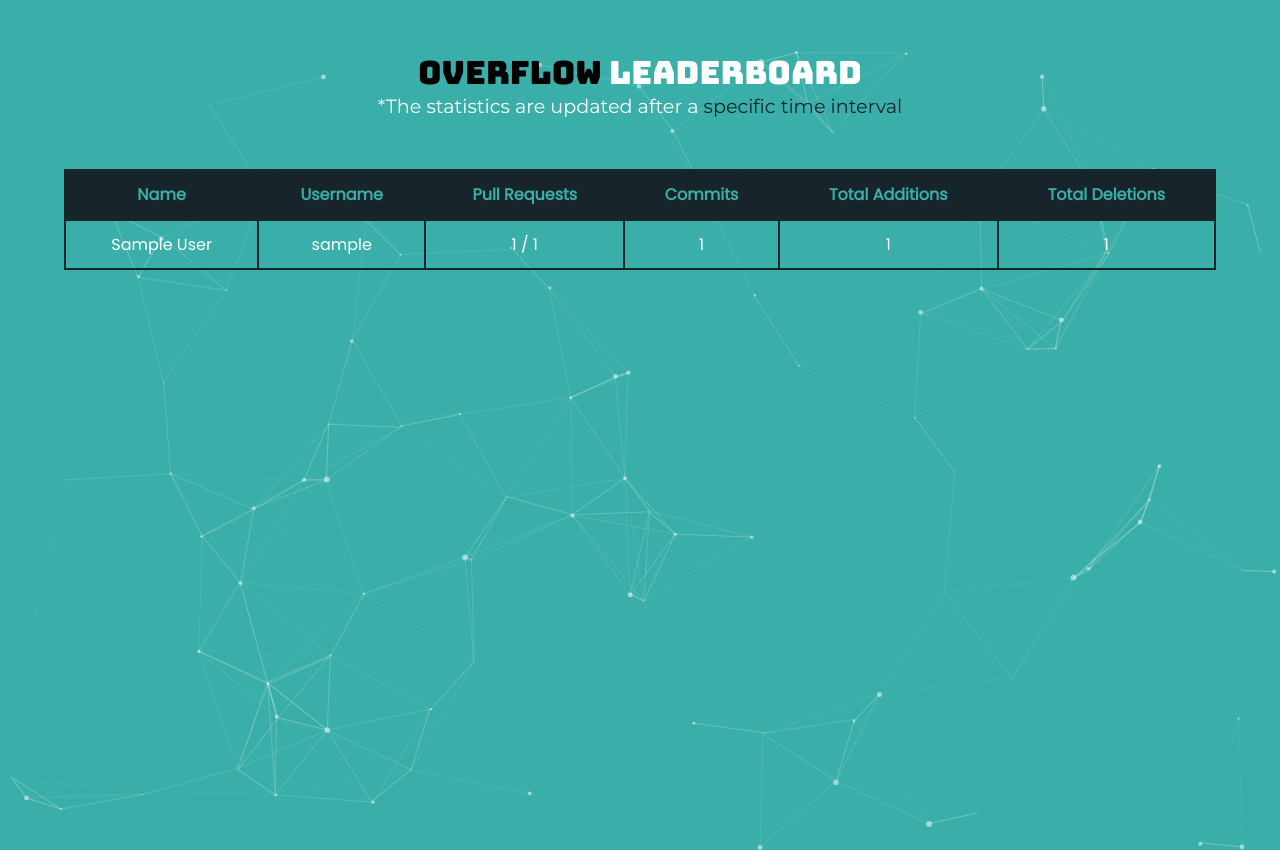
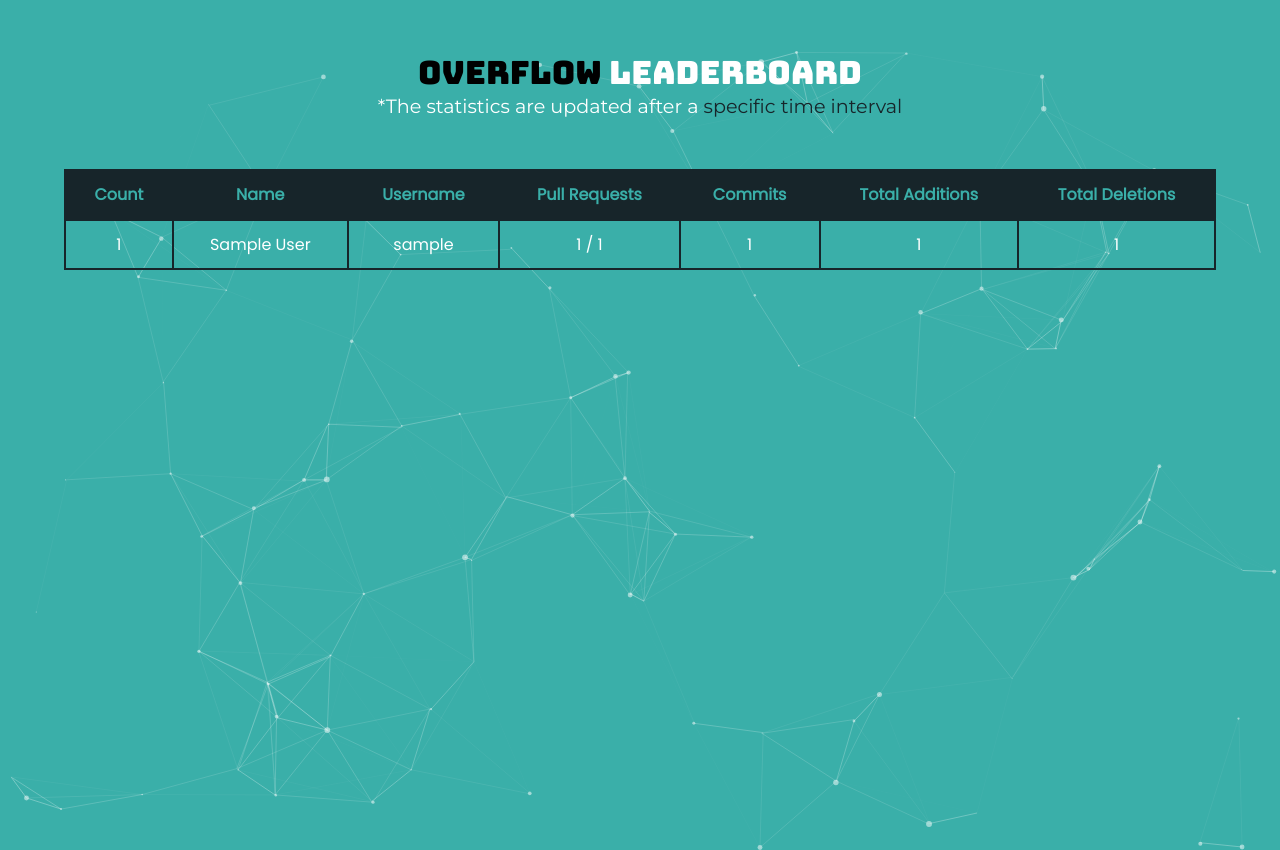
Before and after one commit to rusty-electron/bitoverflow-flask, a Flask app: page /stats in a window 1280 px wide. Shown: the part 49-899 px from the top of the page. Run offline with Flask 2, Linux system fonts and the light colour scheme; tables that the repository leaves empty hold one stand-in row (Sample ...).

Commit message:
minor updates for deployment

```diff
--- a/requirements.txt
+++ b/requirements.txt
@@ -1,3 +1,7 @@
 flask
 ipython
 flask-dance[sqla]
+flask_sqlalchemy
+flask-login
+blinker
+PyGithub
--- a/templates/index.html
+++ b/templates/index.html
@@ -18,7 +18,7 @@
                     {% endif %}
 
                     <div class="active-text">BACKEND SETUP COMPLETE</div>
-                    <div class="active-text-alt">Next Update: Project List</div>
+                    <div class="active-text-alt">Next Update: Project Lists</div>
 
                 <div class="button-container">
                 {% if data.username %}
--- a/templates/stats.html
+++ b/templates/stats.html
@@ -18,6 +18,7 @@
                 <div class="stat-box">
                     <table>
                         <tr>
+                            <th>Count</th>
                             <th><a href="{{ url_for('stats_order', id=1) }}">Name</a></th>
                             <th><a href="{{ url_for('stats_order', id=2) }}">Username</a></th>
                             <th><a href="{{ url_for('stats_order', id=3) }}">Pull Requests</a></th>
@@ -32,7 +33,7 @@
                         {% else %}
                             <tr style="cursor:pointer" onclick='window.open("{{ user.user_link }}")'>
                         {% endif %}
-
+                            <td>{{ loop.index }}</td>
                             <td>{{ user.name }}</td>
                             <td>{{ user.username }}</td>
                             <td>{{ user.pr_count}} / {{user.pr_open}}</td>
```
